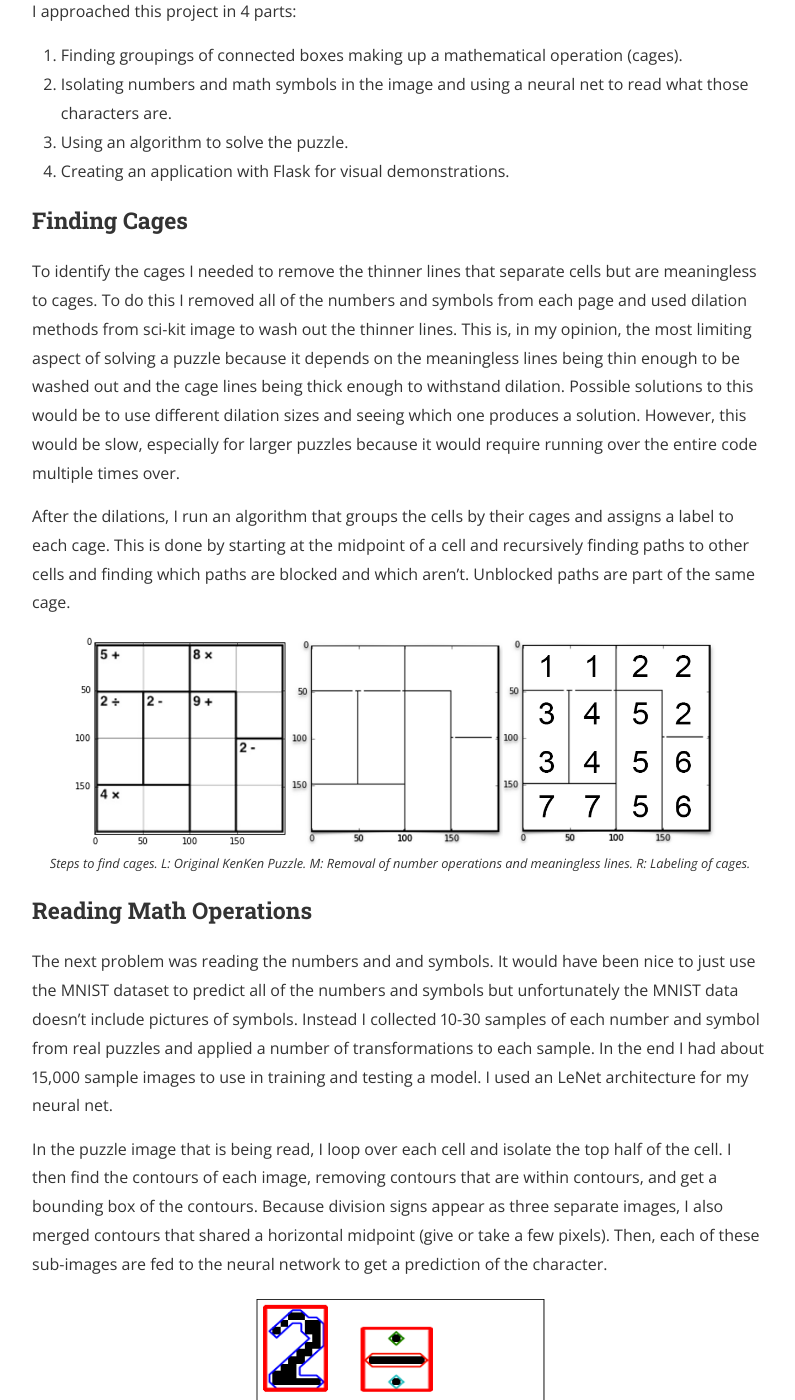
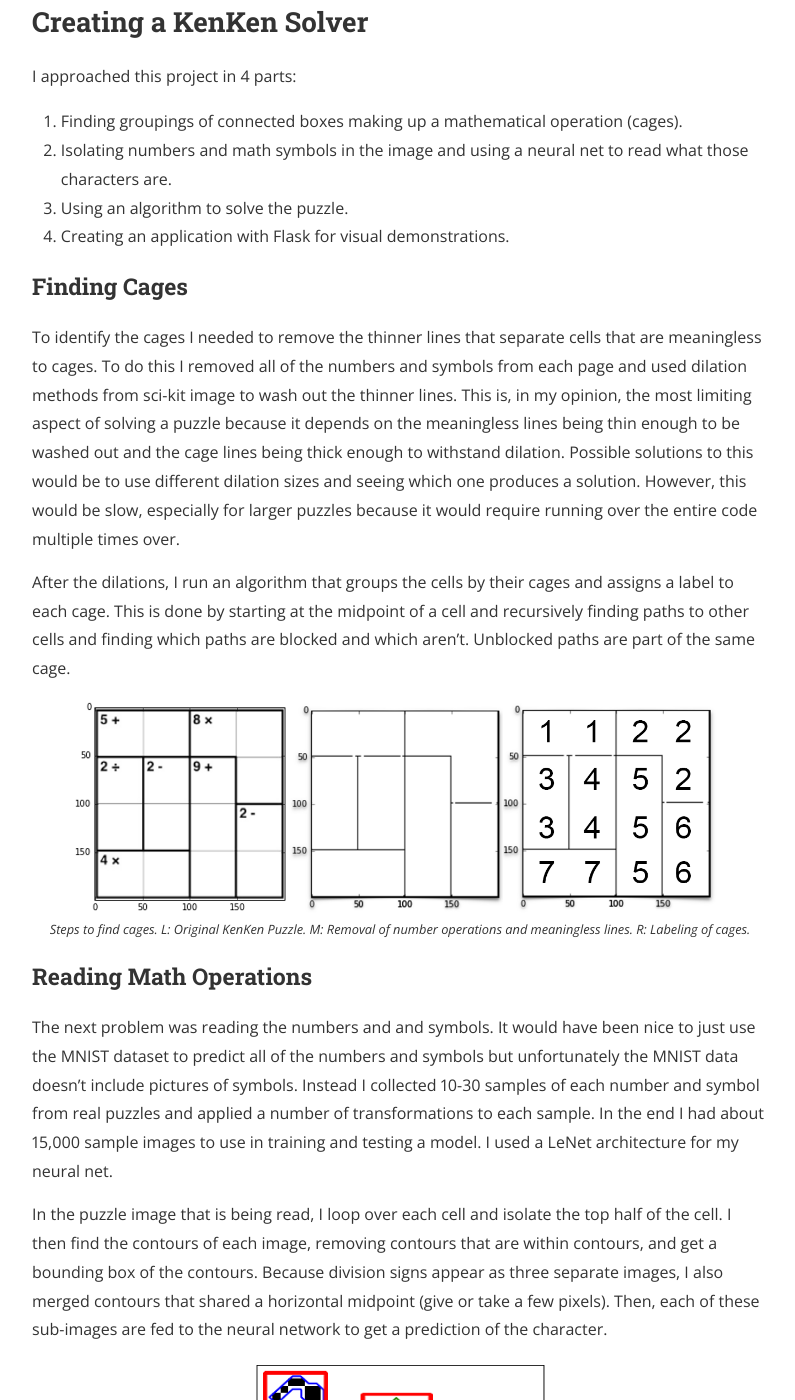
Before and after one commit to kennethjmyers/kennethjmyers.github.io, a Jekyll site: the page built from _posts/2016-03-29-Metis-Fifth-Project.md, in a window 1280 px wide and 1400 px high, scrolled down 1094 px. Shown: the whole window, without its empty margins (240-1035 px from the left). Built offline with Jekyll 4.4.1, drawn with Linux system fonts in a browser that asks for light colours; nearby versions of some CDN libraries; comment, search, counter and statistics services are not loaded; a style sheet for code colours, icons or effects is not loaded; some of the changed text lies outside the part shown.

Commit message:
typo corrections and added a link to github

```diff
--- a/_posts/2016-03-29-Metis-Fifth-Project.md
+++ b/_posts/2016-03-29-Metis-Fifth-Project.md
@@ -17,13 +17,15 @@
 
 In one of my previous posts I talked about my interest in computer vision. It was a no brainer for me to explore that in my latest Metis project since I didn't get a chance previously to apply deep learning. I wanted to do something that was challenging but not beyond my skills for a first project. As I was browsing [college websites](https://sites.google.com/a/eng.ucsd.edu/cse-155-spring-2012/home/projects/suggested-research-projects) for ideas I found a [blog post](http://sudokugrab.blogspot.com/2009/07/how-does-it-all-work.html) which described the process of solving Sudoku puzzles with computer vision. It seemed a bit too easy and seemed to have been done by many in the past so I wanted to do something more difficult and original. I resolved to solve KenKen puzzles instead (totally and completely not because my name is also in the name of the puzzle).
 
-For those unfamiliar with KenKen puzzles, KenKens are puzzles originally created in [2004 by Tetsuya Miyamoto](https://en.wikipedia.org/wiki/KenKen). They are similar to Sudoku in that they involve an nxn grid and only unique numbers from 1 to n can exist in any single row and column but differ in having 'cages'. The cagings are groupings of cells that must also satisfy a mathematical operations.
+For those unfamiliar with KenKens, they are puzzles originally created in [2004 by Tetsuya Miyamoto](https://en.wikipedia.org/wiki/KenKen). They are similar to Sudoku in that they involve an nxn grid and only unique numbers from 1 to n can exist in any single row and column but differ in having 'cages'. The cagings are groupings of cells that must also satisfy a mathematical operations.
 
 <div align="center">
     <img style="max-height:400px;max-width:400px;" src="/assets/metis_fifth_project/kenken_example.png">
     <p style="font-style:italic;font-size:.8em;">Example of a 9x9 KenKen puzzle from <a href="http://www.kenkenpuzzle.com/">KenKenPuzzle.com</a></p>
 </div>
 
+
+<h2>Creating a KenKen Solver</h2>
 I approached this project in 4 parts:
 
 1. Finding groupings of connected boxes making up a mathematical operation (cages).
@@ -33,7 +35,7 @@
 
 <h3>Finding Cages</h3>
 
-To identify the cages I needed to remove the thinner lines that separate cells but are meaningless to cages. To do this I removed all of the numbers and symbols from each page and used dilation methods from sci-kit image to wash out the thinner lines. This is, in my opinion, the most limiting aspect of solving a puzzle because it depends on the meaningless lines being thin enough to be washed out and the cage lines being thick enough to withstand dilation. Possible solutions to this would be to use different dilation sizes and seeing which one produces a solution. However, this would be slow, especially for larger puzzles because it would require running over the entire code multiple times over.
+To identify the cages I needed to remove the thinner lines that separate cells that are meaningless to cages. To do this I removed all of the numbers and symbols from each page and used dilation methods from sci-kit image to wash out the thinner lines. This is, in my opinion, the most limiting aspect of solving a puzzle because it depends on the meaningless lines being thin enough to be washed out and the cage lines being thick enough to withstand dilation. Possible solutions to this would be to use different dilation sizes and seeing which one produces a solution. However, this would be slow, especially for larger puzzles because it would require running over the entire code multiple times over.
 
 After the dilations, I run an algorithm that groups the cells by their cages and assigns a label to each cage. This is done by starting at the midpoint of a cell and recursively finding paths to other cells and finding which paths are blocked and which aren't. Unblocked paths are part of the same cage.
 
@@ -44,7 +46,7 @@
 
 <h3>Reading Math Operations</h3>
 
-The next problem was reading the numbers and and symbols. It would have been nice to just use the MNIST dataset to predict all of the numbers and symbols but unfortunately the MNIST data doesn't include pictures of symbols. Instead I collected 10-30 samples of each number and symbol from real puzzles and applied a number of transformations to each sample. In the end I had about 15,000 sample images to use in training and testing a model. I used an LeNet architecture for my neural net.
+The next problem was reading the numbers and and symbols. It would have been nice to just use the MNIST dataset to predict all of the numbers and symbols but unfortunately the MNIST data doesn't include pictures of symbols. Instead I collected 10-30 samples of each number and symbol from real puzzles and applied a number of transformations to each sample. In the end I had about 15,000 sample images to use in training and testing a model. I used a LeNet architecture for my neural net.
 
 In the puzzle image that is being read, I loop over each cell and isolate the top half of the cell. I then find the contours of each image, removing contours that are within contours, and get a bounding box of the contours. Because division signs appear as three separate images, I also merged contours that shared a horizontal midpoint (give or take a few pixels). Then, each of these sub-images are fed to the neural network to get a prediction of the character.
 
```
Also changed, not shown: other parts of _posts/2016-03-29-Metis-Fifth-Project.md (+1 -2 lines).
